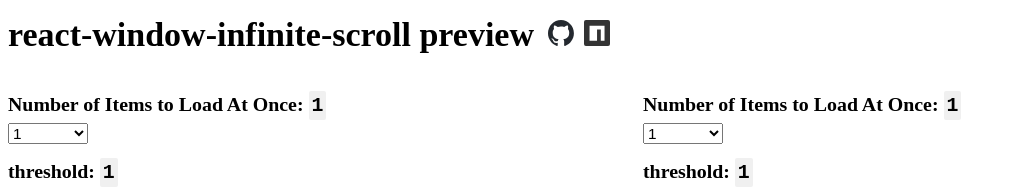
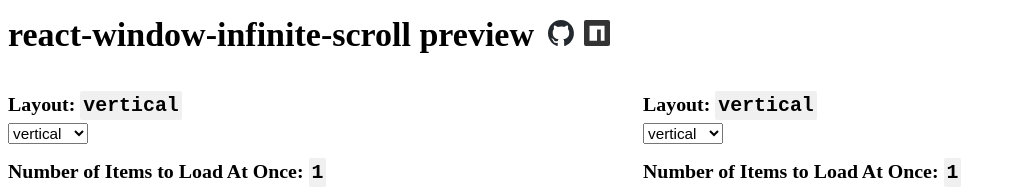
Before and after one commit to dlguswo333/react-window-infinite-scroll, a React (Vite) app in the folder preview/: page / in a window 1280 px wide. Shown: the top 188 px of the page, without its empty margins (0-1016 px from the left). Built offline with nearby package versions, Linux system fonts and the light colour scheme.

Commit message:
[#46] Support layout in preview

```diff
--- a/preview/src/Config.tsx
+++ b/preview/src/Config.tsx
@@ -3,6 +3,7 @@
   Threshold: number,
   ScrollOffset: number,
   InfiniteScrollDirection: 'start' | 'end' | 'both',
+  Layout: 'vertical' | 'horizontal';
 }
 type SetState<T> = React.Dispatch<React.SetStateAction<T>>
 
@@ -11,10 +12,12 @@
   threshold: Configs['Threshold'],
   scrollOffset: Configs['ScrollOffset'],
   infiniteScrollDirection: Configs['InfiniteScrollDirection'],
+  layout: Configs['Layout'],
   setNumItemsToLoadAtOnce: SetState<Configs['NumItemsToLoadAtOnce']>;
   setThreshold: SetState<Configs['Threshold']>,
   setScrollOffset: SetState<Configs['ScrollOffset']>,
   setInfiniteScrollDirection: SetState<Configs['InfiniteScrollDirection']>,
+  setLayout: SetState<Configs['Layout']>,
   resetData: () => void;
 }
 
@@ -23,13 +26,30 @@
   threshold,
   scrollOffset,
   infiniteScrollDirection,
+  layout,
   setNumItemsToLoadAtOnce,
   setThreshold,
   setScrollOffset,
   setInfiniteScrollDirection,
+  setLayout,
   resetData,
 }: Props) => {
   return <div className='Preview-Config'>
+    <div>
+      <h3>Layout: <code>{layout}</code></h3>
+      <select
+        value={infiniteScrollDirection}
+        onChange={(e) => {
+          const value = e.target.value;
+          if (value === 'vertical' || value === 'horizontal') {
+            setLayout(value);
+          }
+        }}
+      >
+        <option value='vertical'>vertical</option>
+        <option value='horizontal'>horizontal</option>
+      </select>
+    </div>
     <div>
       <h3>Number of Items to Load At Once: <code>{numItemsToLoadAtOnce}</code></h3>
       <select
--- a/preview/src/Preview.tsx
+++ b/preview/src/Preview.tsx
@@ -16,6 +16,7 @@
   const [threshold, setThreshold] = useState<Configs['Threshold']>(defaultValues.threshold);
   const [scrollOffset, setScrollOffset] = useState<Configs['ScrollOffset']>(defaultValues.scrollOffset);
   const [infiniteScrollDirection, setInfiniteScrollDirection] = useState<Configs['InfiniteScrollDirection']>(defaultValues.infiniteScrollDirection);
+  const [layout, setLayout] = useState<Configs['Layout']>('vertical');
   const {data, loadMoreItems, isItemsLoaded, itemCount, resetData} = useReactWindow({numItemsToLoadAtOnce, infiniteScrollDirection});
   const outerRef = useRef<HTMLElement>(null);
 
@@ -29,10 +30,12 @@
       threshold={threshold}
       scrollOffset={scrollOffset}
       infiniteScrollDirection={infiniteScrollDirection}
+      layout={layout}
       setNumItemsToLoadAtOnce={setNumItemsToLoadAtOnce}
       setThreshold={setThreshold}
       setScrollOffset={setScrollOffset}
       setInfiniteScrollDirection={setInfiniteScrollDirection}
+      setLayout={setLayout}
       resetData={resetData}
     />
     <InfiniteScroll
@@ -43,15 +46,17 @@
       threshold={threshold}
       outerRef={outerRef}
       scrollOffset={scrollOffset}
+      layout={layout}
     >
       {({onItemsRendered}) => <FixedSizeList
-        height={300}
+        height={layout === 'vertical' ? 300 : 100}
         itemCount={itemCount}
-        width='100%'
+        width={layout === 'vertical' ? '100%' : 600}
         onItemsRendered={onItemsRendered}
-        itemSize={30}
+        itemSize={layout === 'vertical' ? 30 : 60}
         outerRef={outerRef}
         className='Outer'
+        layout={layout}
       >
         {Row}
       </FixedSizeList>}
```
